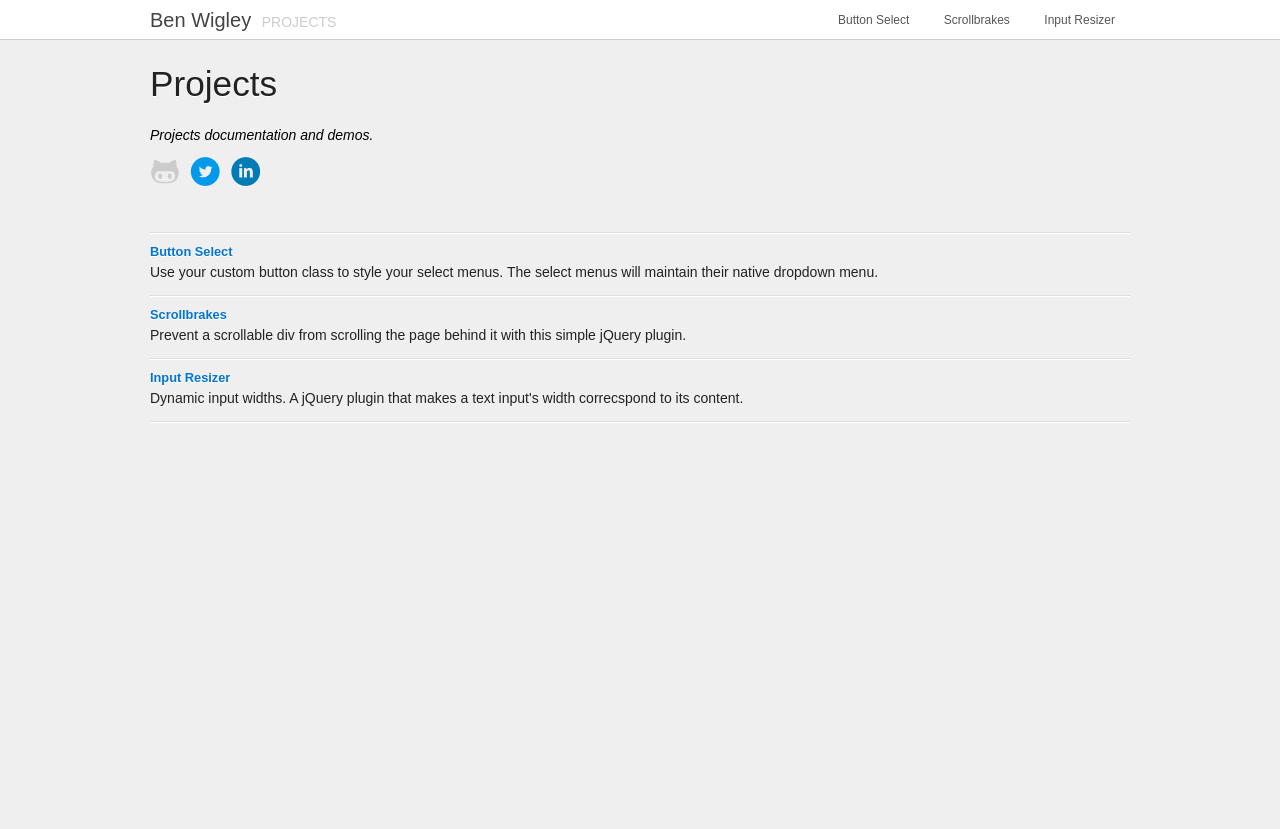
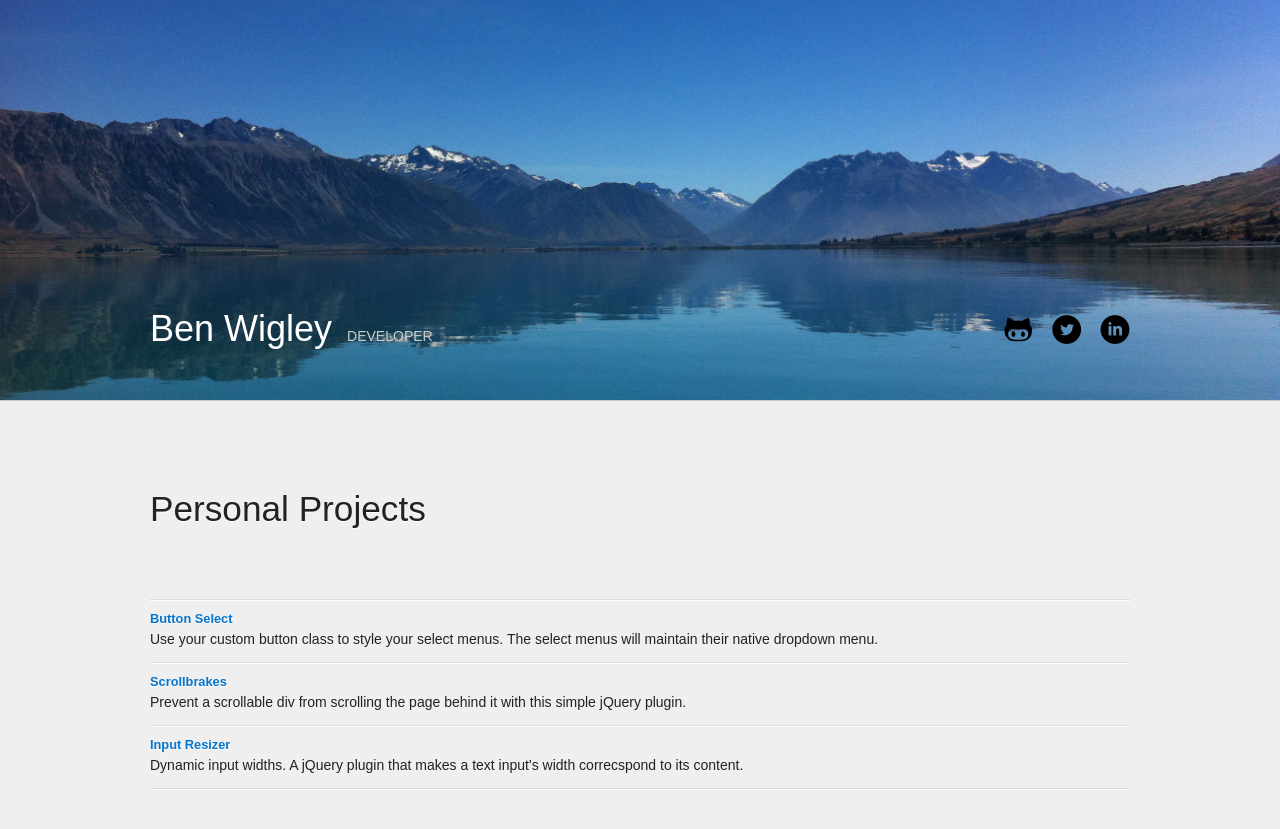
Before and after one commit to benwigley/benwigley.github.io, a Jekyll site: the page built from index.html, in a window 1280 px wide. Shown: the top 829 px of the page. Built offline with Jekyll 4.4.1, drawn with Linux system fonts in a browser that asks for light colours; nearby versions of some CDN libraries; Markdown is read by kramdown in place of the engine named in the settings.

Commit message:
New header and bg image

```diff
--- a/_includes/header.html
+++ b/_includes/header.html
@@ -1,15 +1,29 @@
 <header>
 	<div class="container">
+
 		<div id="logo-container">
-			<a href="/">Ben Wigley <small>Projects</small></a>
+			<a href="/">Ben Wigley <small>Developer</small></a>
 		</div>
-		<nav>
+
+    <div class="social-icons">
+      <a href="//github.com/benwigley" title="GitHub">
+        <i class="icon-github"></i>
+      </a>
+      <a href="https://twitter.com/bwwigley" title="Twitter">
+        <i class="icon-twitter"></i>
+      </a>
+      <a href="http://www.linkedin.com/profile/view?id=93308315" title="LinkedIn">
+        <i class="icon-linkedin"></i>
+      </a>
+    </div>
+
+		<!-- <nav>
     {% for link in site.navigation %}
       <a href="{{ link.url }}"
         class="nav-link{% if link.url == page.url %} active{% endif %}">
         {{ link.title }}
        </a>
     {% endfor %}
-		</nav>
+		</nav> -->
 	</div>
 </header>
--- a/css/include/header.css
+++ b/css/include/header.css
@@ -4,17 +4,47 @@
 */
 
 header {
-	line-height: 40px;
-	background-color: #fff;
 	text-align: right;
 	border-bottom: solid 1px #ccc;
+	background: #2A6CB8 url('/img/header-bg.jpg') center center;
+	background-size: cover;
 }
 header .container {
 	position: relative;
-	margin-bottom: -1px;
+	height: 400px;
+}
+header .social-icons {
+	position: absolute;
+	bottom: 50px;
+	right: 10px;
+}
+header .social-icons a i:before {
+	color: #000;
+}
+header .social-icons a:hover i:before {
+	color: white;
 }
 
-.nav-link {
+#logo-container {
+	position: absolute;
+	bottom: 50px;
+	left: 10px;
+}
+#logo-container a {
+	color: #fff;
+	font-size: 36px;
+}
+/*#logo-container a:hover {
+	color: rgba(255, 255, 255, .8);
+}*/
+#logo-container small {
+	margin-left: 5px;
+	color: #ccc;
+	font-size: 14px;
+	text-transform: uppercase;
+}
+
+/*.nav-link {
 	display: inline-block;
 	vertical-align: top;
 	padding: 0 10px;
@@ -31,23 +61,4 @@ header .container {
 	border-left-width: 1px;
 	border-right-width: 1px;
 	background-color: #efefef;
-}
-
-#logo-container {
-	position: absolute;
-	top: 0;
-	left: 10px;
-}
-#logo-container a {
-	color: #444;
-	font-size: 20px;
-}
-#logo-container a:hover {
-	color: #000;
-}
-#logo-container small {
-	margin-left: 5px;
-	color: #ccc;
-	font-size: 14px;
-	text-transform: uppercase;
-}
+}*/
--- a/css/include/icons.css
+++ b/css/include/icons.css
@@ -3,18 +3,18 @@
   ---------------------------
 */
 
-.home-icons a {
+.social-icons a {
   font-size: 30px;
-  margin-left: 2px;
+  margin-left: 10px;
 }
-.home-icons a:first-child {
+.social-icons a:first-child {
   margin-left: 0;
 }
-.home-icons i:before {
-  -webkit-transition: color 120ms;
-  -moz-transition: color 120ms;
-  -o-transition: color 120ms;
-  transition: color 120ms;
+.social-icons i:before {
+  -webkit-transition: color 320ms;
+  -moz-transition: color 320ms;
+  -o-transition: color 320ms;
+  transition: color 320ms;
 }
 
 @font-face {
--- a/css/include/type.css
+++ b/css/include/type.css
@@ -2,6 +2,10 @@
 	Typography
 	---------------------------
 */
+
+html, button, input, select, textarea {
+	font-family: sans-serif;
+}
 
 a {
 	color: #0475CE;
@@ -26,6 +30,7 @@ h1, h2, h3, h4 {
 
 h1 {
 	font-size: 2.2em;
+	margin: 2.5em 0 2em;
 }
 h2 {
 	font-size: 1.8em;
--- a/index.html
+++ b/index.html
@@ -4,24 +4,12 @@ title: "Project Demos"
 ---
 
 <div class="container">
-	<h1>Projects</h1>
-	<p><em>Projects documentation and demos.</em></p>
-
-	<div class="home-icons">
-		<a href="//github.com/benwigley">
-			<i class="icon-github"></i>
-		</a>
-		<a href="https://twitter.com/bwwigley">
-			<i class="icon-twitter"></i>
-		</a>
-		<a href="http://www.linkedin.com/profile/view?id=93308315">
-			<i class="icon-linkedin"></i>
-		</a>
-	</div>
+	<h1>Personal Projects</h1>
 
 	<section>
 		<div class="list-brick">
 			<div class="list-brick-inner">
+				<div class="brick-image" back></div>
 				<h4><a href="/button-select.html">Button Select</a></h4>
 				<p>Use your custom button class to style your select menus. The select menus will maintain their native dropdown menu.</p>
 			</div>
```
Also changed, not shown: _layouts/default.html (+12 -0 lines), img/header-bg.jpg (added).
